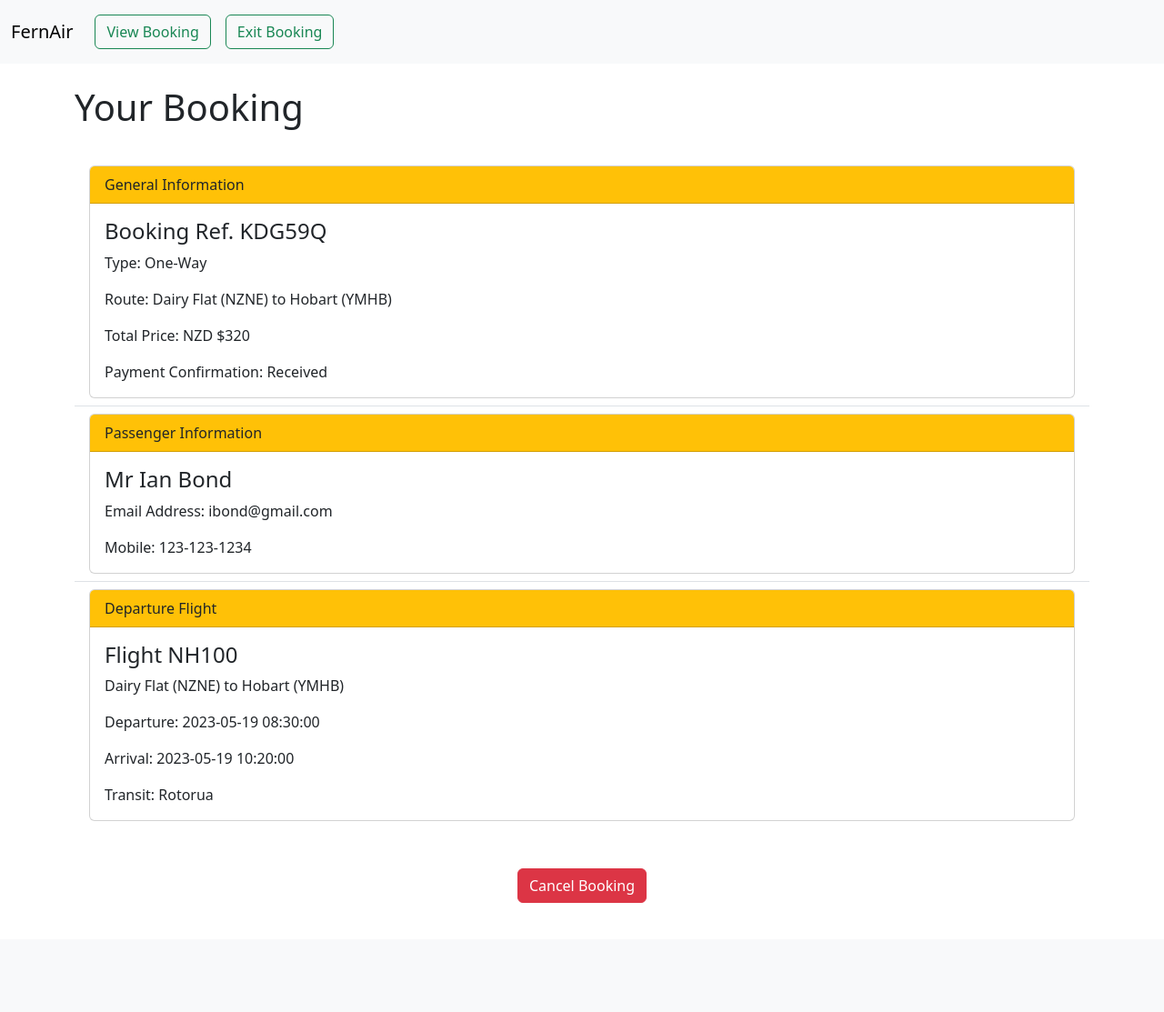
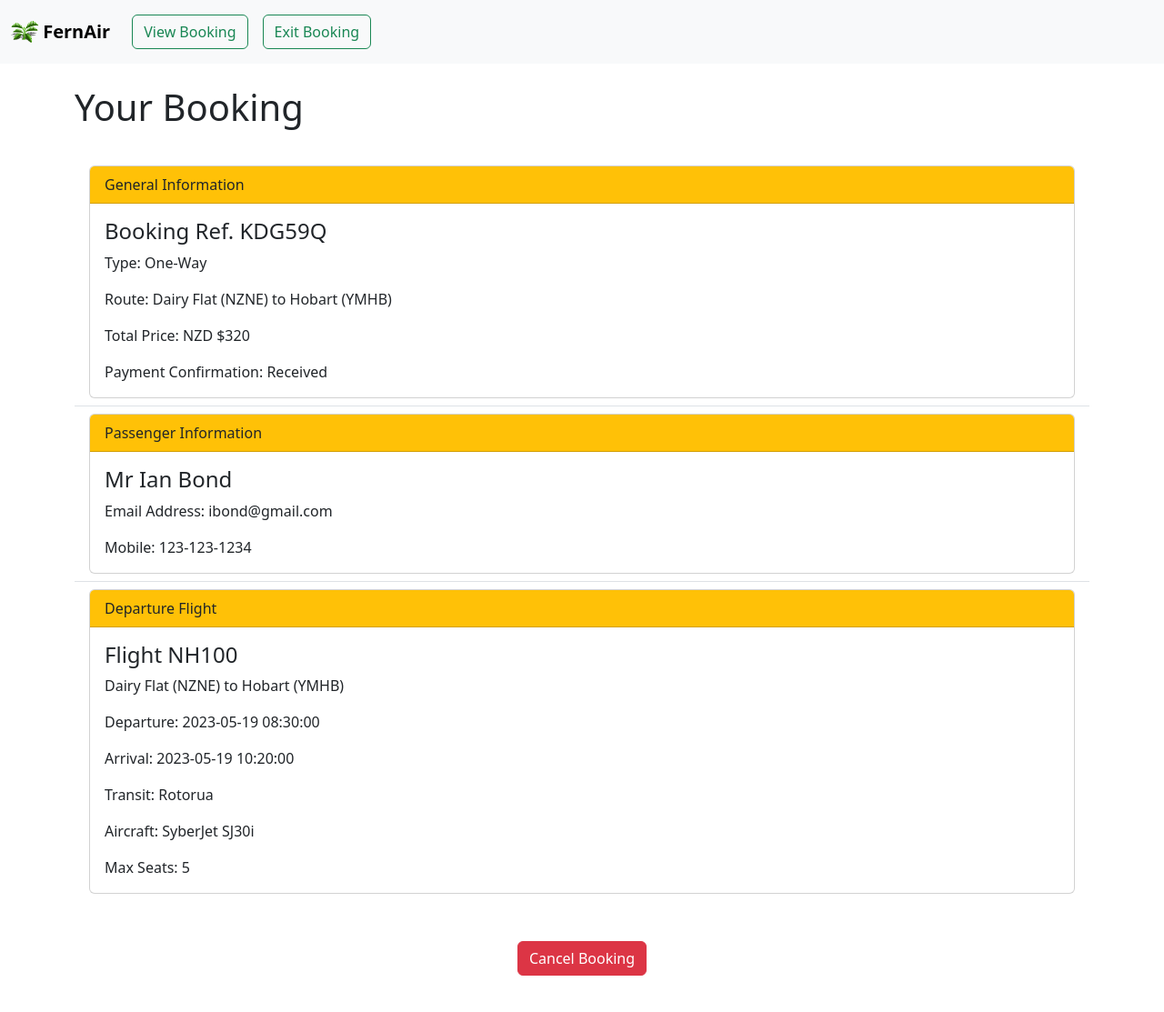
Before and after one commit to mmbi-glitch/159352_A2, a Flask app: page /manage/booking in a window 1280 px wide. Shown: the whole page at 91% size. Before the commit the page ends 993 px from the top, so only its background shows below. Run offline with Flask 3, Linux system fonts and the light colour scheme; a user stored in the database is signed in; data comes from the database, SQL or seed files in the repository; both versions use the stored data as it was after the commit; parts of the project's set-up code (start-up, migrations or seed data) failed here and were passed over.

Commit message:
Done pretty much.

```diff
--- a/backend/views.py
+++ b/backend/views.py
@@ -103,8 +103,11 @@ def flights_book():
                         new_booking = Booking(booking_ref, outbound_flight_id,
                                                            outbound_flight, inbound_flight_id,
                                                            inbound_flight)
+                        outbound_flight.seats -= 1
+                        inbound_flight.seats -= 1
                     else:
                         new_booking = Booking(booking_ref, outbound_flight_id, outbound_flight)
+                        outbound_flight.seats -= 1
 
                     db.session.add(new_booking)
                     customer.booking_ref = booking_ref
@@ -127,8 +130,11 @@ def flights_book():
                     new_booking = Booking(booking_ref, outbound_flight_id,
                                           outbound_flight, inbound_flight_id,
                                           inbound_flight)
+                    outbound_flight.seats -= 1
+                    inbound_flight.seats -= 1
                 else:
                     new_booking = Booking(booking_ref, outbound_flight_id, outbound_flight)
+                    outbound_flight.seats -= 1
 
                 new_customer = Customer(title, f_name, l_name, email, mobile, booking_ref, new_booking)
                 db.session.add(new_booking)
@@ -216,10 +222,16 @@ def cancel_booking():
     booking_to_cancel = Booking.query.get(booking_id)
     if booking_to_cancel:
         if current_user.booking_ref == booking_to_cancel.booking_ref:
+            flash(f"Booking {booking_to_cancel.booking_ref} canceled!", category="error")
+            if booking_to_cancel.inbound_flight:
+                booking_to_cancel.outbound_flight.seats += 1
+                booking_to_cancel.inbound_flight.seats += 1
+            else:
+                booking_to_cancel.outbound_flight.seats += 1
             db.session.delete(booking_to_cancel)
             current_user.booking = None
             db.session.commit()
-            flash(f"Booking {booking_id} canceled!", category="error")
+
     return jsonify({})
 
 
--- a/frontend/templates/base.html
+++ b/frontend/templates/base.html
@@ -20,7 +20,9 @@
 <body>
 <nav class="navbar navbar-expand-md navbar-light bg-light" style="background-color: #023020;">
     <div class="container-fluid">
-        <a class="navbar-brand" href="/">FernAir</a>
+
+        <a class="navbar-brand" href="/"><img src="{{ url_for("static", filename="fern-logo.svg") }}" width="30"
+                                              height="30" class="d-inline-block align-top" alt=""><b> FernAir</b></a>
         <!-- NOTE: now data attributes now namespaced with bs, e.g. data-toggle now data-bs-toggle -->
         <button class="navbar-toggler" type="button" data-bs-toggle="collapse" data-bs-target="#navbar">
             <span class="navbar-toggler-icon"></span>
--- a/frontend/templates/flights_search.html
+++ b/frontend/templates/flights_search.html
@@ -61,7 +61,7 @@
                     </div>
                 </div>
                 <br>
-                <button type="submit" class="btn btn-success">Search flights</button>
+                <button type="submit" class="btn btn-success" style="margin-bottom: 20px">Search Flights</button>
             </form>
         </div>
     </div>
--- a/frontend/templates/home.html
+++ b/frontend/templates/home.html
@@ -17,7 +17,7 @@
             padding: 60px 0 0 0;
             ">
             Exclusive
-            Airlines <br> Operating from Dairy Flats</h1>
+            Airlines <br> Operating from Dairy Flat</h1>
     </div>
 
 {% endblock %}
--- a/frontend/templates/make_booking.html
+++ b/frontend/templates/make_booking.html
@@ -1,7 +1,7 @@
 {% extends "base.html" %}
 
 {% block title %}
-    Login
+    Make Booking
 {% endblock %}
 
 {% block content %}
--- a/frontend/templates/manage_booking.html
+++ b/frontend/templates/manage_booking.html
@@ -22,14 +22,16 @@
                                 <p class="card-text">Type: Round-Trip</p>
                                 <p class="card-text">Route: {{ user.booking.outbound_flight.origin }}
                                     ({{ user.booking.outbound_flight.origin_code }})
-                            to {{ user.booking.outbound_flight.dest }} ({{ user.booking.outbound_flight.dest_code }})
+                                    to {{ user.booking.outbound_flight.dest }}
+                                    ({{ user.booking.outbound_flight.dest_code }})
                                     to {{ user.booking.outbound_flight.origin }}
                                     ({{ user.booking.outbound_flight.origin_code }})</p>
                             {% else %}
                                 <p class="card-text">Type: One-Way</p>
                                 <p class="card-text">Route: {{ user.booking.outbound_flight.origin }}
                                     ({{ user.booking.outbound_flight.origin_code }})
-                            to {{ user.booking.outbound_flight.dest }} ({{ user.booking.outbound_flight.dest_code }})
+                                    to {{ user.booking.outbound_flight.dest }}
+                                    ({{ user.booking.outbound_flight.dest_code }})
                                 </p>
                             {% endif %}
                             {% if user.booking.inbound_flight %}
@@ -72,6 +74,9 @@
                                 <p class="card-text">
                                     Transit: {{ user.booking.outbound_flight.stopover }}</p>
                             {% endif %}
+                            <p class="card-text">Aircraft: {{ user.booking.outbound_flight.aircraft_model }}</p>
+                            <p class="card-text">Max Seats: {{ user.booking.outbound_flight.max_seats }}</p>
+
                         </div>
                     </div>
                 </li>
@@ -95,6 +100,8 @@
                                     <p class="card-text">
                                         Transit: {{ user.booking.inbound_flight.stopover }}</p>
                                 {% endif %}
+                                <p class="card-text">Aircraft: {{ user.booking.inbound_flight.aircraft_model }}</p>
+                                <p class="card-text">Max Seats: {{ user.booking.inbound_flight.max_seats }}</p>
                             </div>
                         </div>
                     </li>
```
Also changed, not shown: frontend/templates/flights_found.html (+3 -4 lines), database/bookingsystem.db, frontend/static/fern-logo.svg (added). Lines whose indentation alone changed are shown as unchanged.
